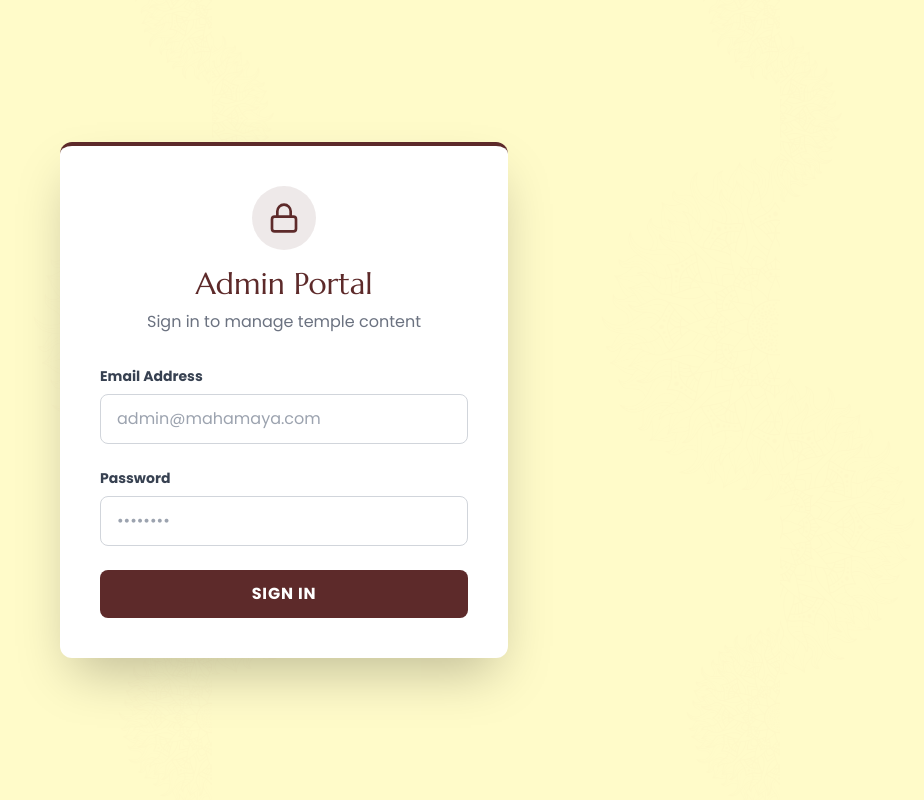
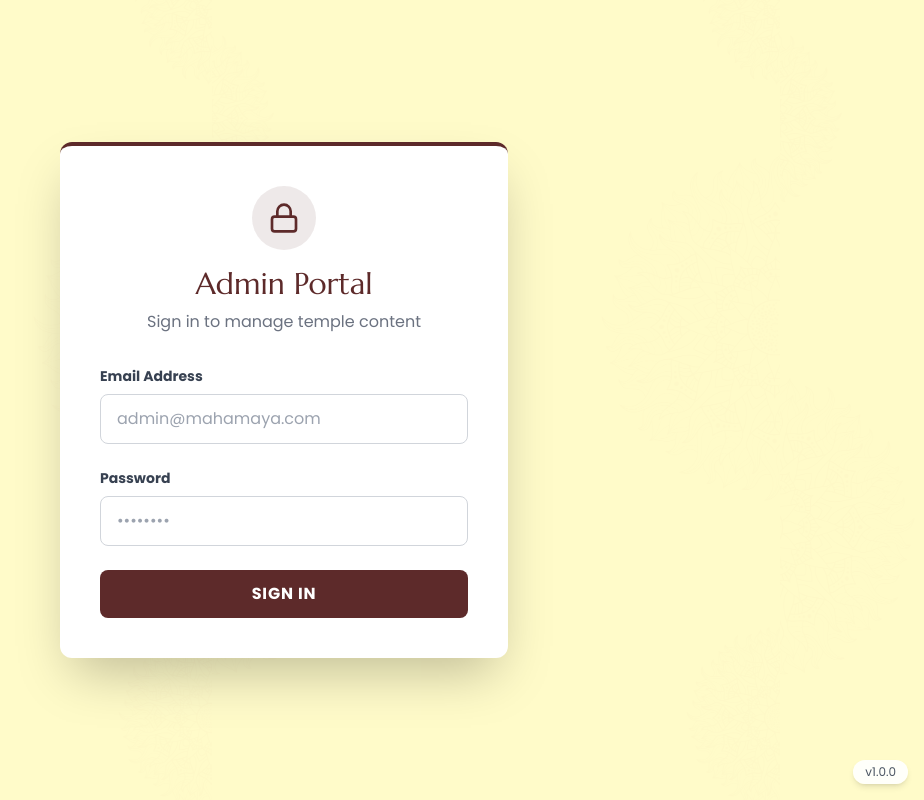
Before and after one commit to nitttishsharma/mahamayaraipurmandir, a React (Vite) app: page /admin/login in a window 1280 px wide. Shown: the whole page, without its empty margins (356-1280 px from the left). Built offline with nearby package versions, Linux system fonts and the light colour scheme.

Commit message:
version added

```diff
--- a/package.json
+++ b/package.json
@@ -1,7 +1,7 @@
 {
   "name": "mahamaya-temple",
   "private": true,
-  "version": "0.0.0",
+  "version": "1.0.0",
   "type": "module",
   "scripts": {
     "dev": "vite",
--- /dev/null
+++ b/public/version.json
@@ -0,0 +1,24 @@
+{
+    "version": "1.0.0",
+    "releaseDate": "2026-01-02",
+    "changelog": [
+        {
+            "version": "1.0.0",
+            "date": "2026-01-02",
+            "changes": [
+                "Initial production release",
+                "Complete temple website with admin panel",
+                "Event management system",
+                "Gallery with lightbox",
+                "Committee member profiles",
+                "Donation campaigns with lead capture",
+                "Payment screenshot upload",
+                "Welcome popup feature",
+                "Online services integration",
+                "Multi-language support (English/Hindi)",
+                "Toast notification system",
+                "Responsive design for all devices"
+            ]
+        }
+    ]
+}
--- a/src/App.jsx
+++ b/src/App.jsx
@@ -12,6 +12,7 @@ import Events from './pages/Events';
 import OnlineSevas from './pages/OnlineSevas';
 import SeniorCitizenDarshan from './pages/SeniorCitizenDarshan';
 import SpecialEntryDarshan from './pages/SpecialEntryDarshan';
+import VersionChecker from './components/VersionChecker';
 
 // ScrollToTop component to reset scroll position on route change
 function ScrollToTop() {
@@ -74,6 +75,7 @@ function App() {
           <Route path="settings" element={<SettingsManager />} />
         </Route>
       </Routes>
+      <VersionChecker />
     </Router>
   );
 }
--- /dev/null
+++ b/src/components/VersionChecker.jsx
@@ -0,0 +1,22 @@
+import React, { useEffect, useState } from 'react';
+
+const VersionChecker = () => {
+    const [version, setVersion] = useState(null);
+
+    useEffect(() => {
+        fetch('/version.json')
+            .then(res => res.json())
+            .then(data => setVersion(data.version))
+            .catch(err => console.error('Failed to fetch version:', err));
+    }, []);
+
+    if (!version) return null;
+
+    return (
+        <div className="fixed bottom-4 right-4 bg-white/90 backdrop-blur-sm px-3 py-1 rounded-full shadow-md text-xs text-gray-600 z-50">
+            v{version}
+        </div>
+    );
+};
+
+export default VersionChecker;
```
Also changed, not shown: 2 other files (tests, documents, lock files or other folders).
